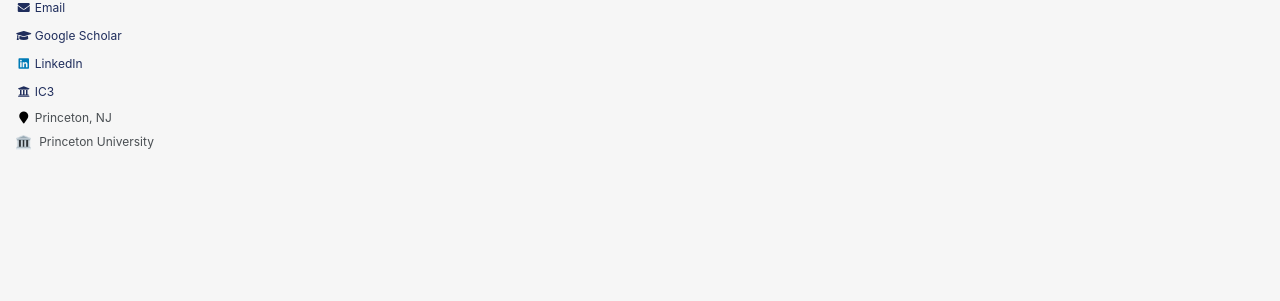
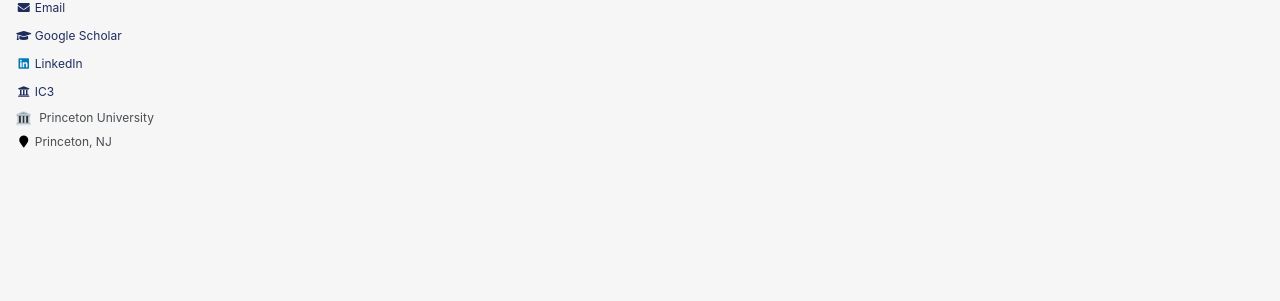
Before and after one commit to peiyi-jin/peiyi-jin.github.io, a Jekyll site: the page built from _pages/about.md, in a window 1280 px wide. Shown: the part 487-788 px from the top of the page. Built offline with Jekyll 4.4.1, drawn with Linux system fonts in a browser that asks for light colours.

Commit message:
Profile: put Princeton University above Princeton, NJ
Co-Authored-By: Claude Opus 5 <noreply@anthropic.com>
Claude-Session: https://claude.ai/code/session_01Jb85nirjccZyLhzBwgU6U9

```diff
--- a/_includes/author-profile.html
+++ b/_includes/author-profile.html
@@ -106,9 +106,6 @@
       {% if author.vine %}
         <li><a href="https://vine.co/u/{{ author.vine }}"><i class="fab fa-fw fa-vine" aria-hidden="true"></i> Vine</a></li>
       {% endif %}
-      {% if author.location %}
-        <li><i class="fa fa-fw fa-map-marker" aria-hidden="true"></i> {{ author.location }}</li>
-      {% endif %}
       {% if author.institution %}
         <li>
           <img src="{{ base_path }}/images/institution-icon.png"
@@ -116,6 +113,9 @@
                style="width: 1.25em; height: 1.25em; vertical-align: middle; margin-right: 0.4em;">
           {{ author.institution }}
         </li>
+      {% endif %}
+      {% if author.location %}
+        <li><i class="fa fa-fw fa-map-marker" aria-hidden="true"></i> {{ author.location }}</li>
       {% endif %}
       {% if author.pubmed %}
         <li><a href="{{ author.pubmed }}"><i class="ai ai-pubmed-square ai-fw"></i> PubMed</a></li>
```
